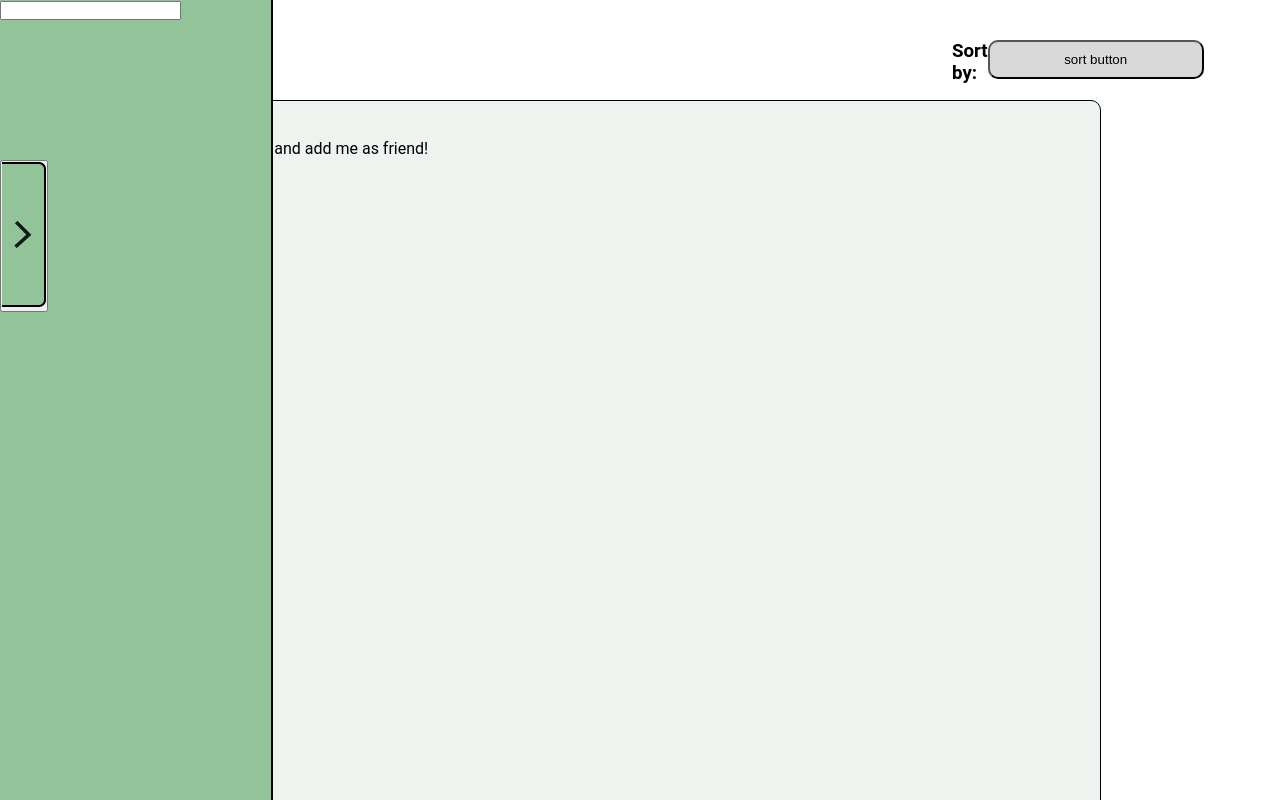
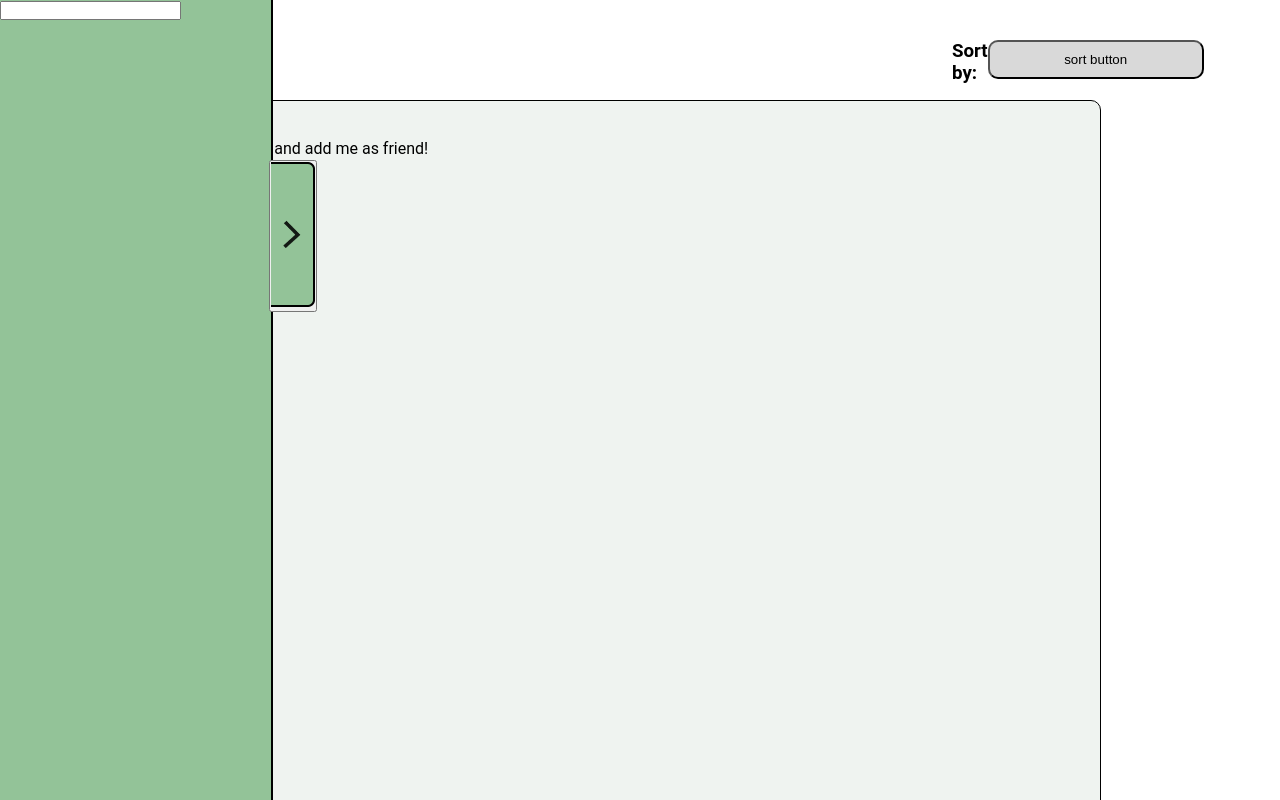
Before and after one commit to dali-lab/wisp24-frontend, a React app: page /feed in a window 1280 px wide. Both pictures are taken after a click on the button 24 px from the left and 236 px from the top of the page. Shown: the top 800 px of the page. Built offline with nearby package versions, Linux system fonts and the light colour scheme; the HTML template or start-up script is replaced by a standard one.

Commit message:
added feed and filter component

```diff
--- a/src/containers/feed/feed.css
+++ b/src/containers/feed/feed.css
@@ -39,14 +39,14 @@
     border-radius: 10px;
     background: #D9D9D9;
  }
- #filter-btn{
+ #filter-btn-off{
     position: fixed;
     left: 0;
     top: 20%;
 
  }
 
- #filter-btn img {
+ #filter-btn-off img, #filter-btn-on img{
     width: 44px; /* Set the width of the image */
     height: 145px;
 }
@@ -56,8 +56,13 @@
     position: fixed;
     bottom: 0;
     width: 271px;
-    height: 900px;
+    height: 850px;
     max-height: 100%;
     border-right: 2px solid #000;
     background: #93C398;
 }
+#filter-btn-on{
+    position: fixed;
+    left: 21%;
+    top:20%;
+ }
--- a/src/containers/feed/feed.jsx
+++ b/src/containers/feed/feed.jsx
@@ -35,8 +35,6 @@ const Feed =(props)=>{
 
             <Filter/>
 
-
-
             <div className='sort-container'>
                 <img src='' alt=''/>
                 <h3>Sort by:</h3>
--- a/src/containers/feed/feedFilter.jsx
+++ b/src/containers/feed/feedFilter.jsx
@@ -8,11 +8,10 @@ const Filter = () =>{
     return(
         <div>
 
+
             {filterStatus ?
+
             <div className='filter-containter'>
-            <button id='filter-btn' onClick={()=> setStatus(!filterStatus)}>
-                <img src='./assets/filter-btn.png' alt='Filter'/>
-            </button>
                     <div className='major-container'>
                         <input></input>
                     </div>
@@ -23,12 +22,15 @@ const Filter = () =>{
 
                     </div>
                     <div className='class-container'>
-
+                </div>
+                <button id='filter-btn-on' onClick={()=> setStatus(!filterStatus)}>
+                        <img src='./assets/filter-btn.png' alt='Filter'/>
+                </button>
              </div>
 
-         </div>
+
             :
-            <button id='filter-btn' onClick={()=> setStatus(!filterStatus)}>
+            <button id='filter-btn-off' onClick={()=> setStatus(!filterStatus)}>
             <img src='./assets/filter-btn.png' alt='Filter'/>
             </button>
         }
```
Lines whose indentation alone changed are shown as unchanged.
